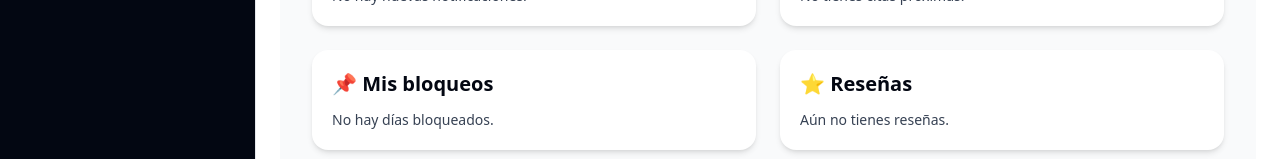
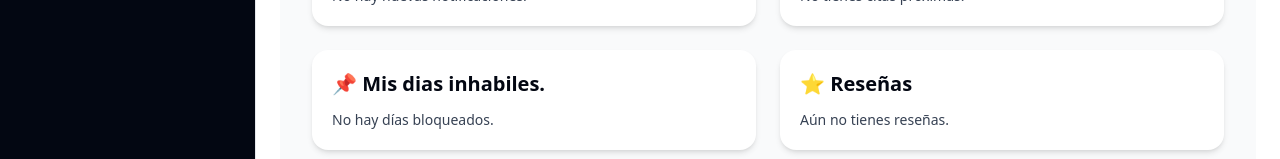
Before and after one commit to JosueDev09/My-App-Medical-2025, a Next.js app: page /dashboard in a window 1280 px wide. Shown: the part 641-800 px from the top of the page. Built offline with nearby package versions, Linux system fonts and the light colour scheme.

Commit message:
Se subieronmodificaciones

```diff
--- a/src/app/dashboard/page.tsx
+++ b/src/app/dashboard/page.tsx
@@ -31,7 +31,7 @@
 
         {/* Mis eventos / bloqueos */}
         <div className="bg-white p-5 rounded-2xl shadow-md">
-          <h2 className="text-xl font-semibold mb-3">📌 Mis bloqueos</h2>
+          <h2 className="text-xl font-semibold mb-3">📌 Mis dias inhabiles.</h2>
           <ul className="space-y-2">
             <li className="text-sm text-gray-700">No hay días bloqueados.</li>
           </ul>
```
